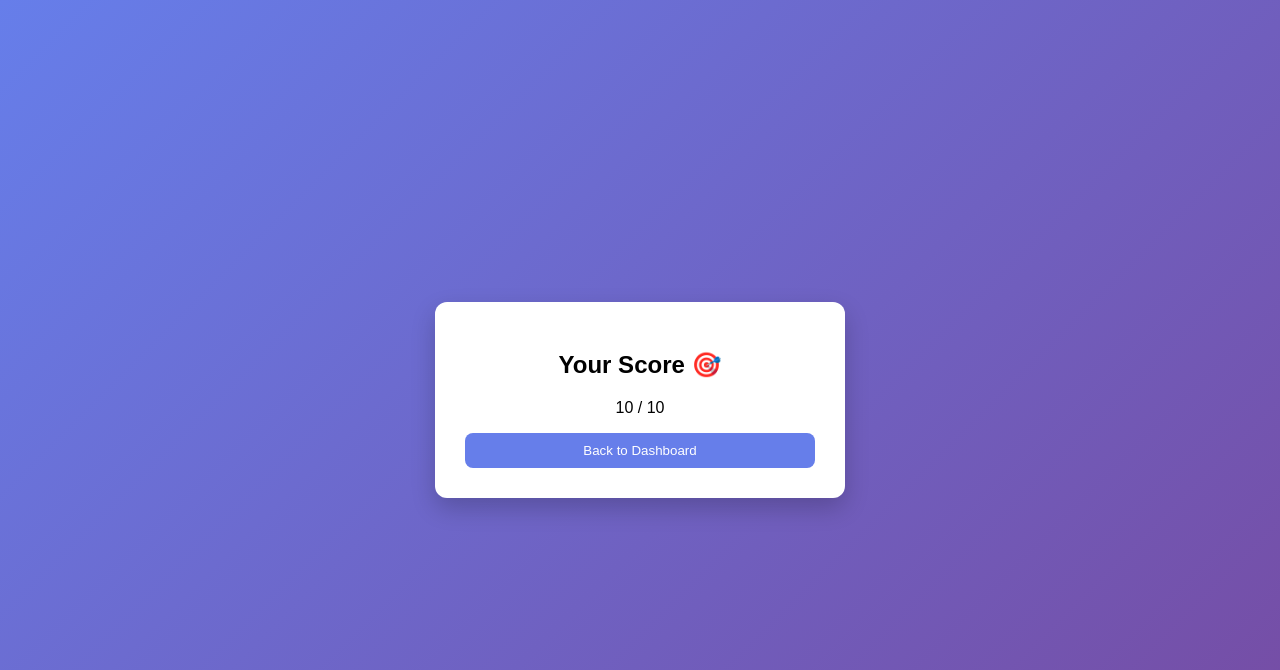
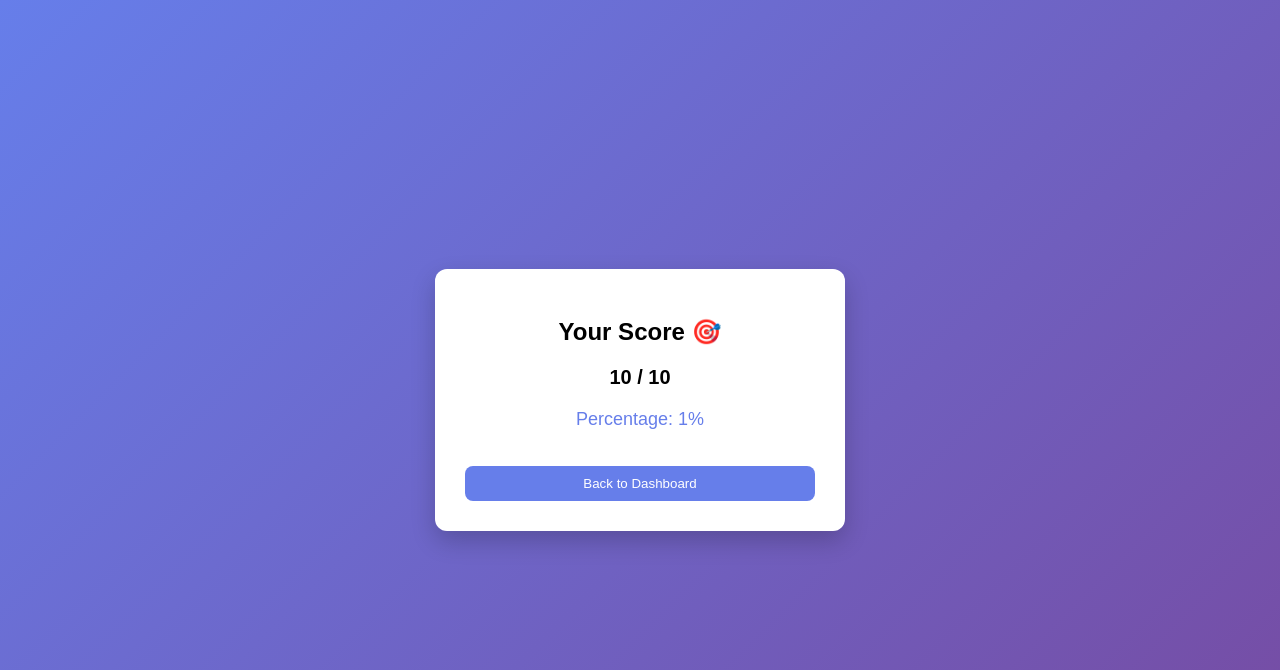
Before and after one commit to adii7764/quiz-app, a Flask app: template templates/result.html in a window 1280 px wide. Shown: the top 670 px of the page. Run offline with Flask 3, Linux system fonts and the light colour scheme; the template is opened without the code that fills it: most values are stand-ins (such as "Sample title", 1, 10 or a date in 2020).

Commit message:
Added Percentage Calculation to result page

```diff
--- a/app.py
+++ b/app.py
@@ -138,9 +138,12 @@ def result():
         if user_ans == q[6]:
             score += 1
 
+    total = len(questions)
+    percentage = round((score / total) * 100) if total > 0 else 0
+
     conn.close()
 
-    return render_template('result.html', score=score, total=len(questions))
+    return render_template('result.html', score=score, total=total, percentage=percentage)
 
 
 if __name__ == '__main__':
--- a/templates/result.html
+++ b/templates/result.html
@@ -9,7 +9,14 @@
 <div class="container">
     <div class="card">
         <h2>Your Score 🎯</h2>
-        <p>{{ score }} / {{ total }}</p>
+
+        <p style="font-size: 20px;"><b>{{ score }} / {{ total }}</b></p>
+
+        <p style="font-size: 18px; color: #667eea;">
+            Percentage: {{ percentage }}%
+        </p>
+
+        <br>
 
         <a href="/dashboard">
             <button>Back to Dashboard</button>
```
